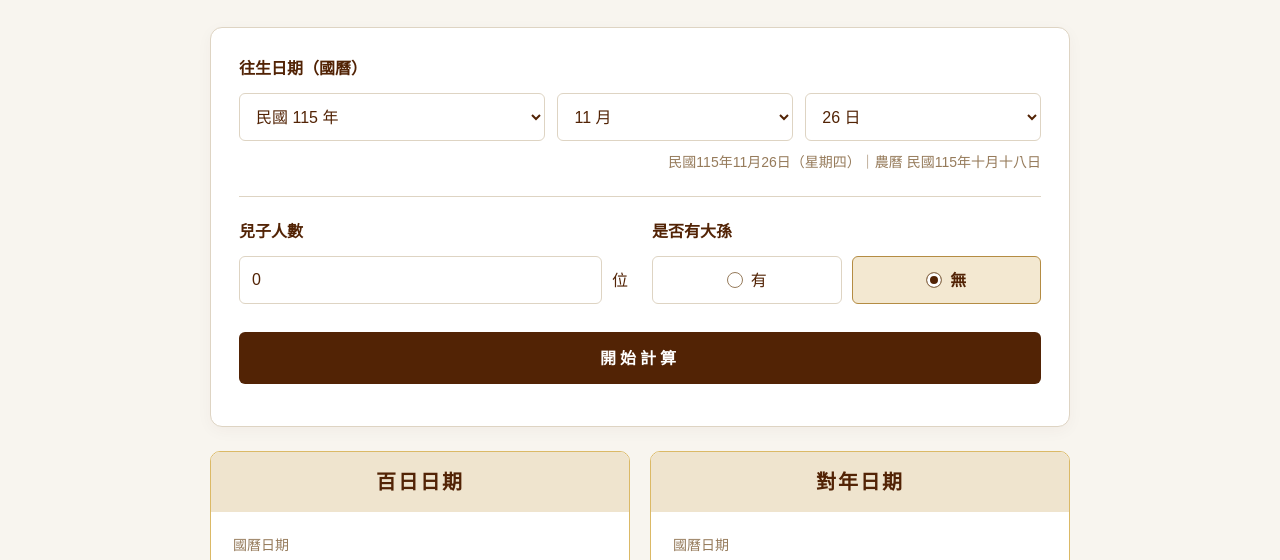
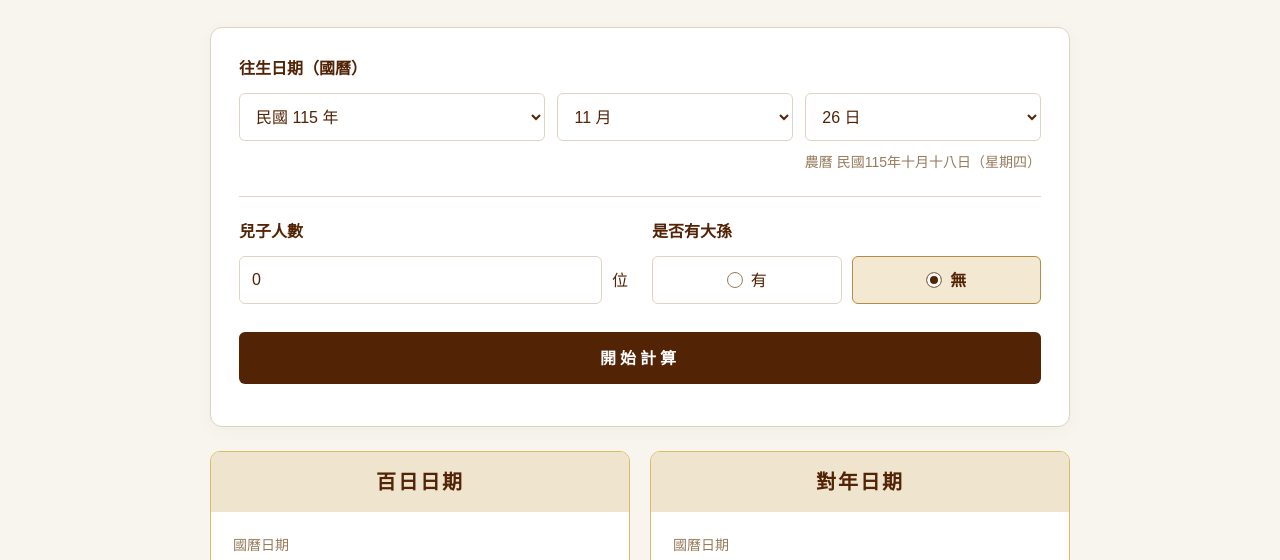
Before and after one commit to prayforrainbu/zhongguo-memorial-calculator, a plain HTML site: page index.html in a window 1280 px wide. Shown: the part 222-782 px from the top of the page. Drawn offline with Linux system fonts and the light colour scheme.

Commit message:
簡化往生日期下方農曆及星期顯示

```diff
--- a/index.html
+++ b/index.html
@@ -44,7 +44,7 @@ function today(){const p=Object.fromEntries(new Intl.DateTimeFormat('en-CA',{tim
 function selected(){return stamp(+$('year').value+1911,+$('month').value,+$('day').value);}
 function clearResult(){result=null;for(const id of ['hundred-solar','hundred-lunar','year-solar','year-lunar']){$(id).textContent='尚未計算';$(id).className='result-date';}for(const id of ['hundred-note','year-note'])$(id).textContent='—';$('year-warning').hidden=true;$('year-warning').textContent='';$('print-summary').textContent='';$('copy').disabled=$('print').disabled=true;$('status').textContent='';}
 function colorDate(el,t){el.classList.remove('saturday','sunday');const w=new Date(t).getUTCDay();if(w===6)el.classList.add('saturday');if(w===0)el.classList.add('sunday');}
-function updateDate(){clearResult();const t=selected();try{$('date-summary').textContent=solarText(t)+'｜農曆 '+lunarText(t);colorDate($('date-summary'),t);}catch(e){$('date-summary').textContent='農曆資料範圍：112年1月22日起，請選擇支援日期。';}}
+function updateDate(){clearResult();const t=selected();try{$('date-summary').textContent='農曆 '+lunarText(t)+'（星期'+weeks[new Date(t).getUTCDay()]+'）';colorDate($('date-summary'),t);}catch(e){$('date-summary').textContent='農曆資料範圍：112年1月22日起，請選擇支援日期。';}}
 function updateDays(preferred){const d=preferred??(+$('day').value||1);const max=new Date(Date.UTC(+$('year').value+1911,+$('month').value,0)).getUTCDate();$('day').replaceChildren();for(let i=1;i<=max;i++)option($('day'),i,i+' 日');$('day').value=Math.min(d,max);updateDate();}
 function reset(){const now=today();$('year').value=Math.max(112,Math.min(118,now.y-1911));$('month').value=now.m;$('sons').value=0;document.querySelector('input[name="grandson"][value="0"]').checked=true;updateDays(now.d);}
 function calculate(){clearResult();const field=$('sons');if(!/^\d+$/.test(field.value)||!field.checkValidity()){ $('status').textContent='請輸入0至30的整數。';field.focus();return;}try{const death=selected(),sons=+$('sons').value,g=+document.querySelector('input[name="grandson"]:checked').value,n=100-sons-g,h=death+(n-1)*DAY,a=anniversary(death);const note=`兒子${sons}位、大孫${g?'有':'無'}，第${n}天百日`;const ynote='依往生農曆日期加一年計算';const values=[['hundred',h],['year',a.t]];for(const [id,t] of values){$(id+'-solar').textContent=solarText(t);colorDate($(id+'-solar'),t);$(id+'-lunar').textContent=lunarText(t);}
```
